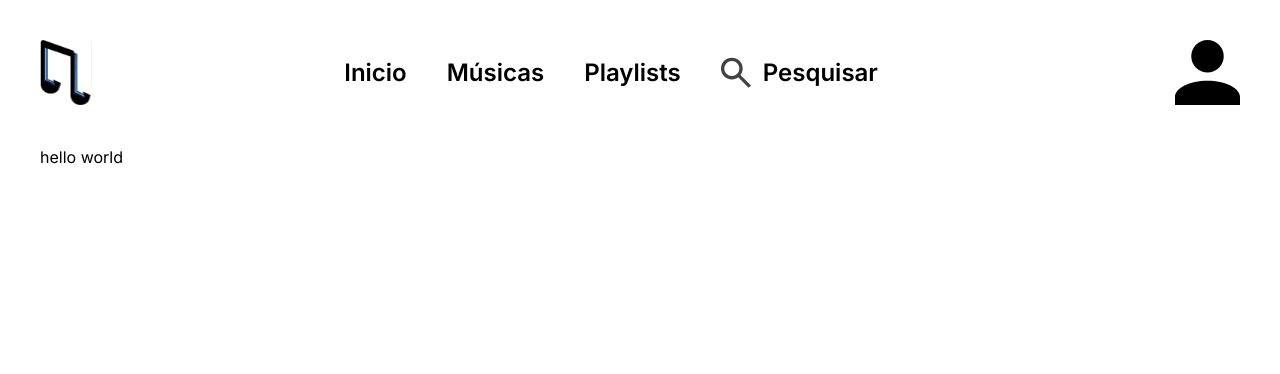
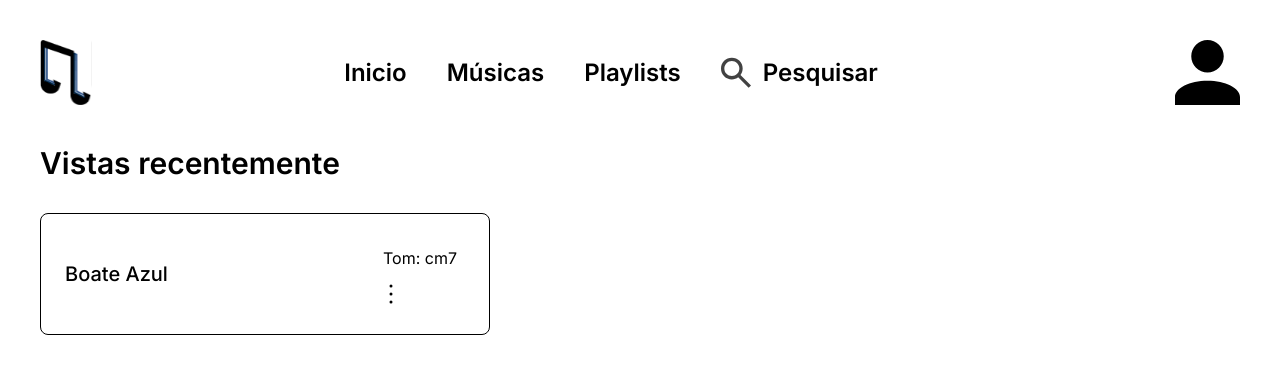
Before and after one commit to infoweb-projetos/lyrics-front-end, a Next.js app: page / in a window 1280 px wide. Shown: the top 374 px of the page. Built offline with nearby package versions, Linux system fonts and the light colour scheme.

Commit message:
inicio dashboard

```diff
--- a/package.json
+++ b/package.json
@@ -20,6 +20,7 @@
     "eslint-config-next": "13.4.11",
     "lucide-react": "^0.263.1",
     "next": "13.4.11",
+    "phosphor-react": "^1.4.1",
     "postcss": "8.4.27",
     "react": "18.2.0",
     "react-dom": "18.2.0",
--- a/src/app/layout.tsx
+++ b/src/app/layout.tsx
@@ -16,7 +16,7 @@ export default function RootLayout({
   children: React.ReactNode
 }) {
   return (
-    <html lang="en">
+    <html lang="pt-br">
       <body className={`${inter.className} m-10`}>
         <Header/>
         {children}
--- a/src/app/page.tsx
+++ b/src/app/page.tsx
@@ -1,8 +1,12 @@
+import { Songcard } from "@/components/Songcard";
 
 export default function Home() {
   return (
     <div>
-      hello world
+      <h1 className="text-3xl font-semibold">Vistas recentemente</h1>
+      <div className="my-8">
+        <Songcard/>
+      </div>
     </div>
   )
 }
--- a/src/app/playlist/page.tsx
+++ b/src/app/playlist/page.tsx
@@ -1,6 +1,6 @@
 import { Button } from "@/components/Button";
 import { Playlistcard } from "@/components/Playlistcards";
-import cardImage from '../../assets/card.jpeg'
+// import cardImage from '../assets/card.jpeg'
 import {api} from '../../lib/axios'
 import {PlaylistcardProps} from '../../components/Playlistcards'
 
@@ -15,7 +15,7 @@ export default async function playlist(){
             <div className="grid xl:grid-cols-5 lg:grid-cols-4 md:grid-cols-3 sm:grid-cols-2">
                 {data.map((card) => {
                     return(
-                        <Playlistcard key={card.id} cardImage={cardImage} description={card.description} name={card.name}/>
+                        <Playlistcard key={card.id} description={card.description} name={card.name}/>
                     )
                 })}
             </div>
--- a/src/components/Button.tsx
+++ b/src/components/Button.tsx
@@ -6,6 +6,7 @@ import * as AlertDialog from '@radix-ui/react-alert-dialog';
 import { FormEvent, useState } from 'react';
 import { api } from '@/lib/axios';
 import {X} from 'lucide-react'
+
 interface ButtonProps {
   add: string;
   text: string
--- a/src/components/Playlistcards.tsx
+++ b/src/components/Playlistcards.tsx
@@ -2,7 +2,7 @@ import Image from "next/image";
 
 export interface PlaylistcardProps{
     id?: string
-    cardImage: any
+    cardImage?: any
     name: string
     description: string
 }
--- /dev/null
+++ b/src/components/Songcard.tsx
@@ -0,0 +1,24 @@
+'use client'
+
+import { DotsThreeVertical } from "phosphor-react"
+
+export interface SongcardProps{
+    id?: string
+    name?: string
+    tom?: string
+}
+
+export function Songcard({name, tom}: SongcardProps){
+    return(
+        <>
+            <div className="border border-black rounded-lg p-6 max-w-[450px] flex justify-between items-center">
+                <p className="font-medium text-xl">Boate Azul</p>
+                <div>
+                    <p className="p-2">Tom: cm7</p>
+                    <DotsThreeVertical size={32} />
+                </div>
+            </div>
+        </>
+
+    )
+}
```
Also changed, not shown: 1 other file (tests, documents, lock files or other folders).
